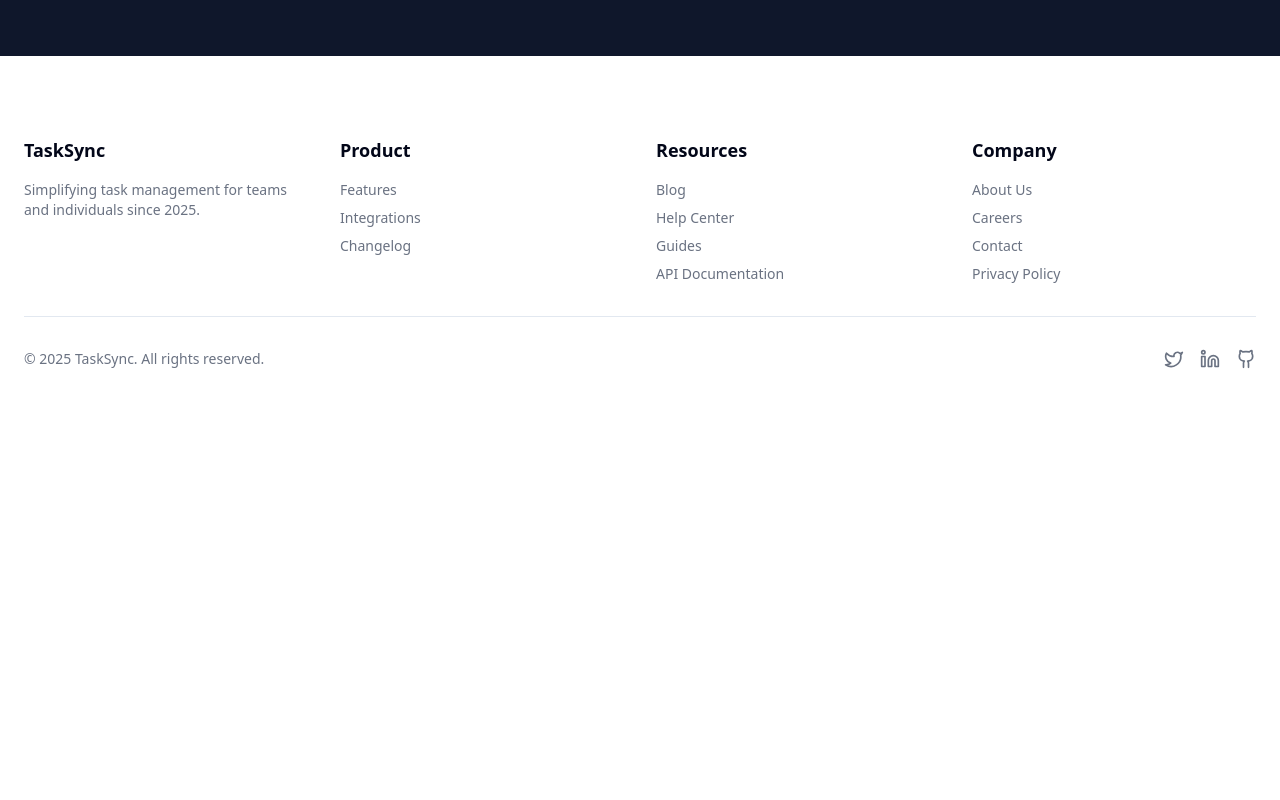
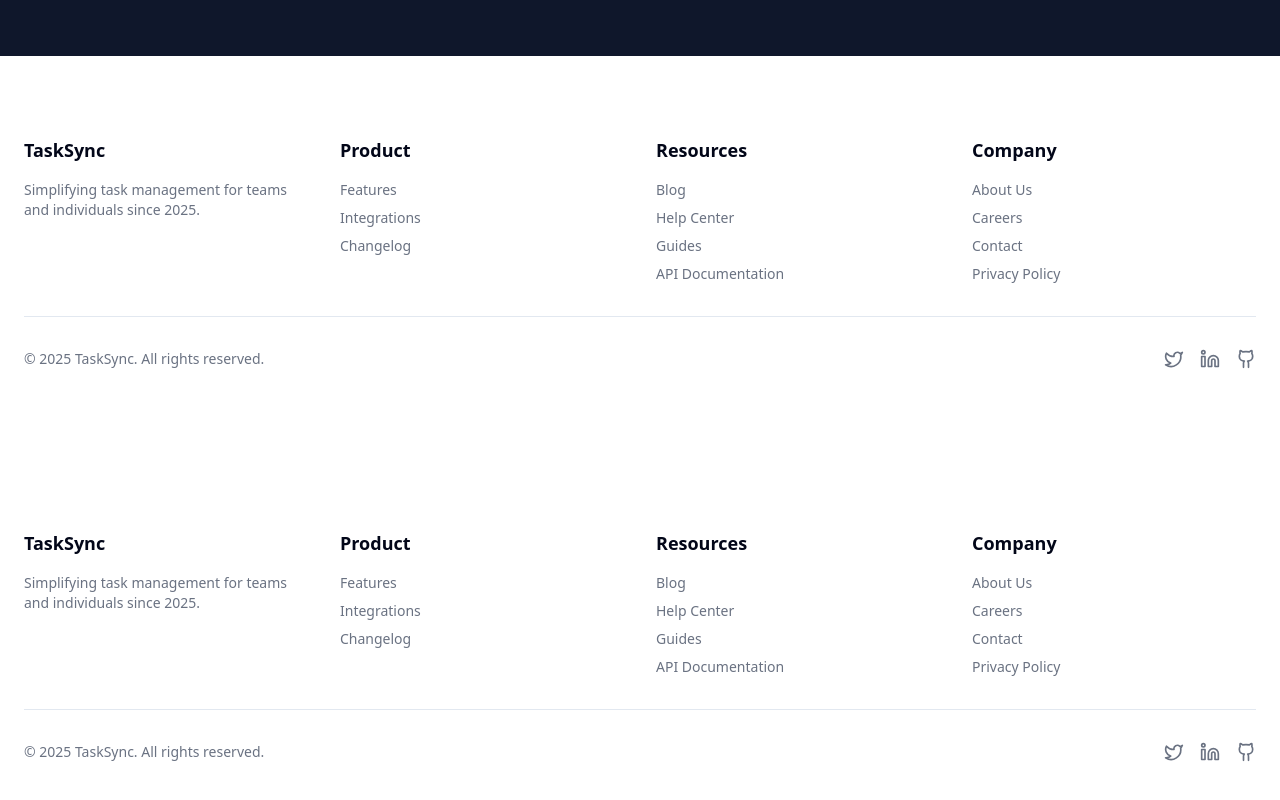
Before and after one commit to Syed-Ali-Quadri/TaskSync-TaskManager, a React (Vite) app: page / in a window 1280 px wide. Shown: the part 4468-5268 px from the top of the page. Before the commit the page ends 4917 px from the top, so only its background shows below. Built offline with nearby package versions, Linux system fonts and the light colour scheme.

Commit message:
Add Footer component and integrate it into the App layout

```diff
--- a/src/App.tsx
+++ b/src/App.tsx
@@ -1,5 +1,6 @@
 import AppRoutes from "./routes/AppRoutes";
 import { Navbar } from "./components/NavBar";
+import Footer from "./components/Footer";
 
 const App = () => {
 
@@ -7,6 +8,7 @@ const App = () => {
 		<>
 			<Navbar />
 			<AppRoutes />
+			<Footer />
 		</>
 	);
 };
--- /dev/null
+++ b/src/components/Footer.tsx
@@ -0,0 +1,195 @@
+import { Link } from "react-router";
+
+const Footer = () => {
+	return (
+		<div>
+			<footer className="w-full py-12 md:py-16 lg:py-20">
+				<div className="container px-4 md:px-6">
+					<div className="grid gap-8 md:grid-cols-2 lg:grid-cols-4">
+						<div className="space-y-4">
+							<h3 className="text-lg font-bold">TaskSync</h3>
+							<p className="text-sm text-gray-500">
+								Simplifying task management for teams and
+								individuals since 2025.
+							</p>
+						</div>
+						<div className="space-y-4">
+							<h3 className="text-lg font-bold">Product</h3>
+							<ul className="space-y-2 text-sm text-gray-500">
+								<li>
+									<Link
+										to="/features"
+										className="hover:text-primary"
+									>
+										Features
+									</Link>
+								</li>
+								<li>
+									<Link
+										to="/integrations"
+										className="hover:text-primary"
+									>
+										Integrations
+									</Link>
+								</li>
+								<li>
+									<Link
+										to="/changelog"
+										className="hover:text-primary"
+									>
+										Changelog
+									</Link>
+								</li>
+							</ul>
+						</div>
+						<div className="space-y-4">
+							<h3 className="text-lg font-bold">Resources</h3>
+							<ul className="space-y-2 text-sm text-gray-500">
+								<li>
+									<Link
+										to="/blog"
+										className="hover:text-primary"
+									>
+										Blog
+									</Link>
+								</li>
+								<li>
+									<Link
+										to="/help"
+										className="hover:text-primary"
+									>
+										Help Center
+									</Link>
+								</li>
+								<li>
+									<Link
+										to="/guides"
+										className="hover:text-primary"
+									>
+										Guides
+									</Link>
+								</li>
+								<li>
+									<Link
+										to="/api"
+										className="hover:text-primary"
+									>
+										API Documentation
+									</Link>
+								</li>
+							</ul>
+						</div>
+						<div className="space-y-4">
+							<h3 className="text-lg font-bold">Company</h3>
+							<ul className="space-y-2 text-sm text-gray-500">
+								<li>
+									<Link
+										to="/about"
+										className="hover:text-primary"
+									>
+										About Us
+									</Link>
+								</li>
+								<li>
+									<Link
+										to="/careers"
+										className="hover:text-primary"
+									>
+										Careers
+									</Link>
+								</li>
+								<li>
+									<Link
+										to="/contact"
+										className="hover:text-primary"
+									>
+										Contact
+									</Link>
+								</li>
+								<li>
+									<Link
+										to="/privacy"
+										className="hover:text-primary"
+									>
+										Privacy Policy
+									</Link>
+								</li>
+							</ul>
+						</div>
+					</div>
+					<div className="mt-8 border-t pt-8 flex flex-col md:flex-row justify-between items-center">
+						<p className="text-sm text-gray-500">
+							© 2025 TaskSync. All rights reserved.
+						</p>
+						<div className="flex space-x-4 mt-4 md:mt-0">
+							<Link
+								to="https://x.com/syedaliquadri19"
+								className="text-gray-500 hover:text-primary"
+							>
+								<span className="sr-only">Twitter</span>
+								<svg
+									xmlns="http://www.w3.org/2000/svg"
+									width="24"
+									height="24"
+									viewBox="0 0 24 24"
+									fill="none"
+									stroke="currentColor"
+									strokeWidth="2"
+									strokeLinecap="round"
+									strokeLinejoin="round"
+									className="h-5 w-5"
+								>
+									<path d="M22 4s-.7 2.1-2 3.4c1.6 10-9.4 17.3-18 11.6 2.2.1 4.4-.6 6-2C3 15.5.5 9.6 3 5c2.2 2.6 5.6 4.1 9 4-.9-4.2 4-6.6 7-3.8 1.1 0 3-1.2 3-1.2z" />
+								</svg>
+							</Link>
+							<Link
+								to="https://www.linkedin.com/in/syed-ali-quadri/"
+								className="text-gray-500 hover:text-primary"
+							>
+								<span className="sr-only">LinkedIn</span>
+								<svg
+									xmlns="http://www.w3.org/2000/svg"
+									width="24"
+									height="24"
+									viewBox="0 0 24 24"
+									fill="none"
+									stroke="currentColor"
+									strokeWidth="2"
+									strokeLinecap="round"
+									strokeLinejoin="round"
+									className="h-5 w-5"
+								>
+									<path d="M16 8a6 6 0 0 1 6 6v7h-4v-7a2 2 0 0 0-2-2 2 2 0 0 0-2 2v7h-4v-7a6 6 0 0 1 6-6z" />
+									<rect width="4" height="12" x="2" y="9" />
+									<circle cx="4" cy="4" r="2" />
+								</svg>
+							</Link>
+							<Link
+								to="https://github.com/Syed-Ali-Quadri"
+								className="text-gray-500 hover:text-primary"
+							>
+								<span className="sr-only">GitHub</span>
+								<svg
+									xmlns="http://www.w3.org/2000/svg"
+									width="24"
+									height="24"
+									viewBox="0 0 24 24"
+									fill="none"
+									stroke="currentColor"
+									strokeWidth="2"
+									strokeLinecap="round"
+									strokeLinejoin="round"
+									className="h-5 w-5"
+								>
+									<path d="M15 22v-4a4.8 4.8 0 0 0-1-3.5c3 0 6-2 6-5.5.08-1.25-.27-2.48-1-3.5.28-1.15.28-2.35 0-3.5 0 0-1 0-3 1.5-2.64-.5-5.36-.5-8 0C6 2 5 2 5 2c-.3 1.15-.3 2.35 0 3.5A5.403 5.403 0 0 0 4 9c0 3.5 3 5.5 6 5.5-.39.49-.68 1.05-.85 1.65-.17.6-.22 1.23-.15 1.85v4" />
+								</svg>
+							</Link>
+						</div>
+					</div>
+				</div>
+			</footer>
+		</div>
+	);
+};
+
+export default Footer;
```
